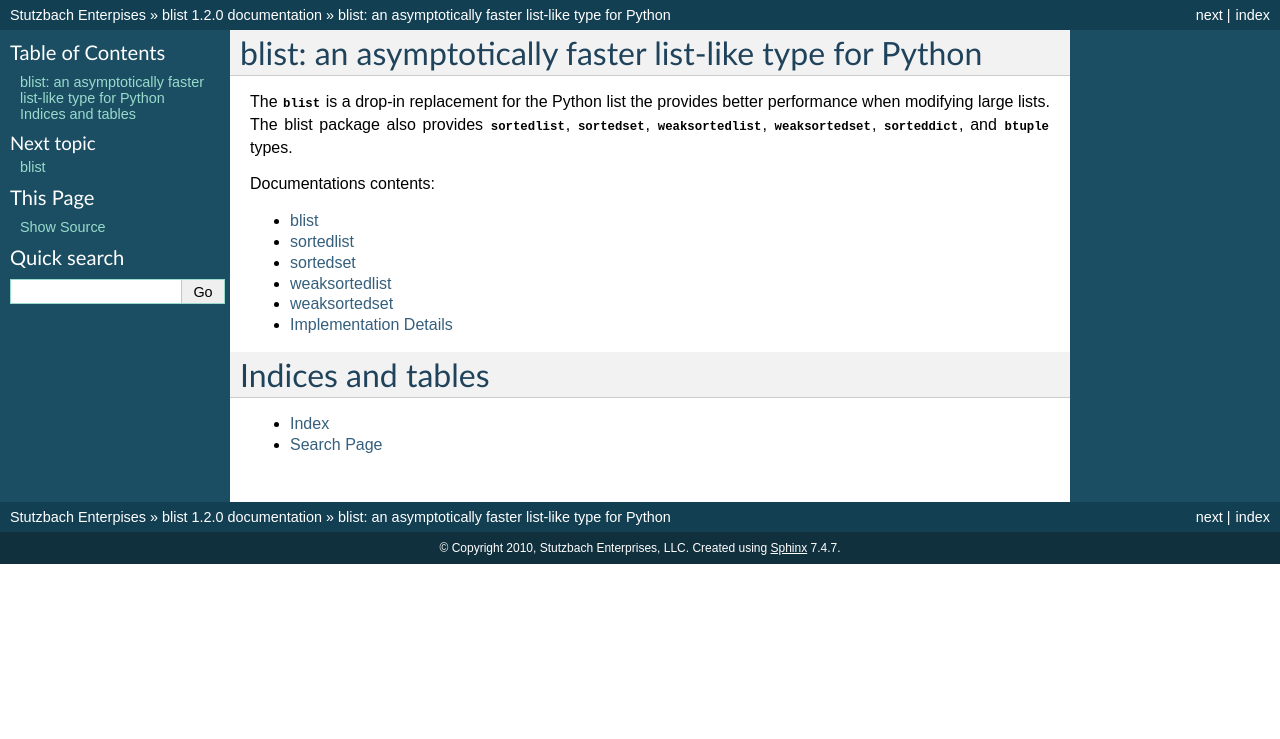
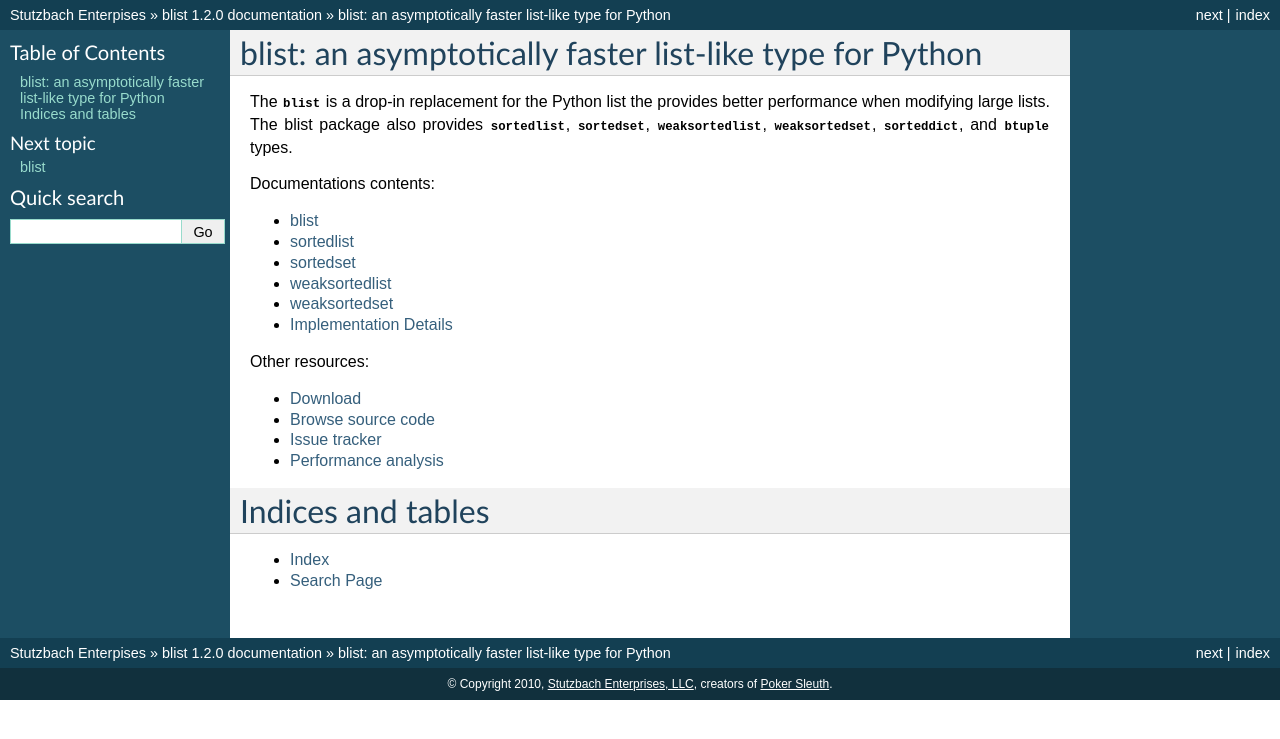
Before and after one commit to DanielStutzbach/blist, a Sphinx documentation site: the page built from doc/index.rst, in a window 1280 px wide. Shown: the top 739 px of the page. Built offline with Sphinx 7.4.7, drawn with Linux system fonts in a browser that asks for light colours; formulas are drawn with MathJax 3.

Commit message:
Added links in the documentation to other resources

```diff
--- a/doc/_templates/layout.html
+++ b/doc/_templates/layout.html
@@ -6,7 +6,12 @@
 {% endblock %}
 
 {% block footer %}
-    {{ super() }}
+<div class="footer">
+&copy; Copyright
+2010, <a href="http://stutzbachenterprises.com/">Stutzbach
+Enterprises, LLC</a>, creators
+of <a href="http://pokersleuth.com/">Poker Sleuth</a>.
+</div>
 <script type="text/javascript">
       var gaJsHost = (("https:" == document.location.protocol) ?
       "https://ssl." : "http://www.");
@@ -23,3 +28,130 @@
 </script>
 <!-- End of Google Analytics code -->
 {% endblock %}
+
+{% block extrahead %}
+<style type="text/css">
+.stutz_module a {
+background-repeat: no-repeat;
+background-position: 0 0;
+ display: list-item;
+    list-style-type: none;
+padding-left: 20px;
+}
+.stutz_download a {
+  background-image:
+url('http://c0399471.cdn.cloudfiles.rackspacecloud.com/silk/icons/arrow_down.png');
+}
+.stutz_hand_converter a {
+  background-image:
+url('http://c0399471.cdn.cloudfiles.rackspacecloud.com/silk/icons/page_white_gear.png');
+}
+.stutz_calculator a {
+  background-image:
+url('http://c0399471.cdn.cloudfiles.rackspacecloud.com/silk/icons/calculator.png');
+}
+.stutz_hud a {
+  background-image:
+url('http://c0399471.cdn.cloudfiles.rackspacecloud.com/silk/icons/monitor_add.png');
+}
+.stutz_help a {
+  background-image:
+url('http://c0399471.cdn.cloudfiles.rackspacecloud.com/silk/icons/help.png');
+}
+.stutz_issues a {
+  background-image:
+url('http://c0399471.cdn.cloudfiles.rackspacecloud.com/silk/icons/bug.png');
+}
+.stutz_bullet .item {
+  background-image:
+url('http://c0399471.cdn.cloudfiles.rackspacecloud.com/silk/icons/bullet_red.png');
+}
+.stutz_source a {
+  background-image:
+url('http://c0399471.cdn.cloudfiles.rackspacecloud.com/silk/icons/page_white_gear.png');
+}
+.stutz_publications a {
+  background-image:
+url('http://c0399471.cdn.cloudfiles.rackspacecloud.com/silk/icons/page_white_stack.png');
+}
+.stutz_performance a {
+  background-image:
+url('http://c0399471.cdn.cloudfiles.rackspacecloud.com/silk/icons/chart_curve.png');
+}
+.stutz_paper a {
+  background-image:
+url('http://c0399471.cdn.cloudfiles.rackspacecloud.com/silk/icons/page_white_acrobat.png');
+}
+.stutz_doc a {
+  background-image:
+url('http://c0399471.cdn.cloudfiles.rackspacecloud.com/silk/icons/page_white_word.png');
+}
+.stutz_linkedin a {
+  background-image: url('/images/linkedin.ico');
+}
+</style>
+{% endblock %}
+
+{% block sidebartoc %}
+<h3><a href="index.html">Table of contents</a></h3>
+            <ul>
+<li class="toctree-l1"><a class="reference external"
+                          href="blist.html">blist</a></li>
+<li class="toctree-l1"><a class="reference external"
+                          href="sortedlist.html">sortedlist</a></li>
+<li class="toctree-l1"><a class="reference external"
+                          href="sortedset.html">sortedset</a></li>
+<li class="toctree-l1"><a class="reference external"
+                          href="weaksortedlist.html">weaksortedlist</a></li>
+<li class="toctree-l1"><a class="reference external"
+                          href="weaksortedset.html">weaksortedset</a></li>
+<li class="toctree-l1"><a class="reference external"
+                          href="implementation.html">Implementation
+                          Details</a></li>
+</ul>
+
+<h3><a href="http://stutzbachenterprises.com/blist/">blist</a></h3>
+<ul class="stutz_module">
+<div class="stutz_help"><a href="http://stutzbachenterprises.com/blist/">Documentation</a></div>
+<div class="stutz_download"><a href="http://pypi.python.org/pypi/blist/">Download</a></div>
+<div class="stutz_source"><a href="http://github.com/DanielStutzbach/blist">Browse
+    source code</a></div>
+<div class="stutz_issues"><a href="http://github.com/DanielStutzbach/blist/issues">Issue
+    tracker</a></div>
+<div class="stutz_performance"><a href="/performance-blist">Performance
+    analysis</a></div>
+</ul>
+
+<h3>heapdict</h3>
+<ul class="stutz_module">
+<div class="stutz_download"><a href="http://pypi.python.org/pypi/HeapDict">Download</a></div>
+<div class="stutz_source"><a href="http://github.com/DanielStutzbach/heapdict">Browse
+    source code</a></div>
+<div class="stutz_issues"><a href="http://github.com/DanielStutzbach/heapdict/issues">Issue
+    tracker</a></div>
+</ul>
+
+<h3><a href="http://pokersleuth.com/">Poker Sleuth</a></h3>
+<ul class="stutz_module">
+<div class="stutz_hand_converter"><a href="http://pokersleuth.com/poker-hand-converter.shtml">Hand Converter</a></div>
+<div class="stutz_calculator"><a href="http://pokersleuth.com/poker-equity-calculator.shtml">Equity Calculator</a></div>
+<div class="stutz_hud"><a href="http://pokersleuth.com/poker-HUD.shtml">Heads-Up
+    Display (HUD)</a></div>
+<div class="stutz_download"><a href="http://pokersleuth.com/tools-download.shtml">Download</a></div>
+<div class="stutz_issues"><a href="http://pokersleuth.com/tracker/">Issue
+    tracker</a></div>
+</ul>
+<h3>ion-sampler</h3>
+    <ul class="stutz_module">
+<div class="stutz_download"><a href="http://github.com/DanielStutzbach/ion-sampler/downloads">Download</a></div>
+<div class="stutz_source"><a href="http://github.com/DanielStutzbach/ion-sampler">Browse
+    source code</a></div>
+<div class="stutz_issues"><a href="http://github.com/DanielStutzbach/ion-sampler/issues">Issue
+    tracker</a></div>
+<div class="stutz_paper"><a href="http://stutzbachenterprises.com/publications#_citeulike-5432583">Related
+    paper</a></div>
+</ul>
+
+{% endblock %}
+
+{% block sidebarrel %} {% endblock %}
--- a/doc/conf.py
+++ b/doc/conf.py
@@ -129,7 +129,7 @@ html_static_path = ['_static']
 
 # If true, SmartyPants will be used to convert quotes and dashes to
 # typographically correct entities.
-#html_use_smartypants = True
+html_use_smartypants = True
 
 # Custom sidebar templates, maps document names to template names.
 #html_sidebars = {}
@@ -148,7 +148,7 @@ html_static_path = ['_static']
 #html_split_index = False
 
 # If true, links to the reST sources are added to the pages.
-#html_show_sourcelink = True
+html_show_sourcelink = False
 
 # If true, an OpenSearch description file will be output, and all pages will
 # contain a <link> tag referring to it.  The value of this option must be the
--- a/doc/index.rst
+++ b/doc/index.rst
@@ -19,6 +19,13 @@ Documentations contents:
    weaksortedset.rst
    implementation.rst
 
+Other resources:
+
+* `Download <http://pypi.python.org/pypi/blist/>`_
+* `Browse source code <http://github.com/DanielStutzbach/blist>`_
+* `Issue tracker <http://github.com/DanielStutzbach/blist/issues>`_
+* `Performance analysis <http://stutzbachenterprises.com/performance-blist>`_
+
 Indices and tables
 ==================
 
```
